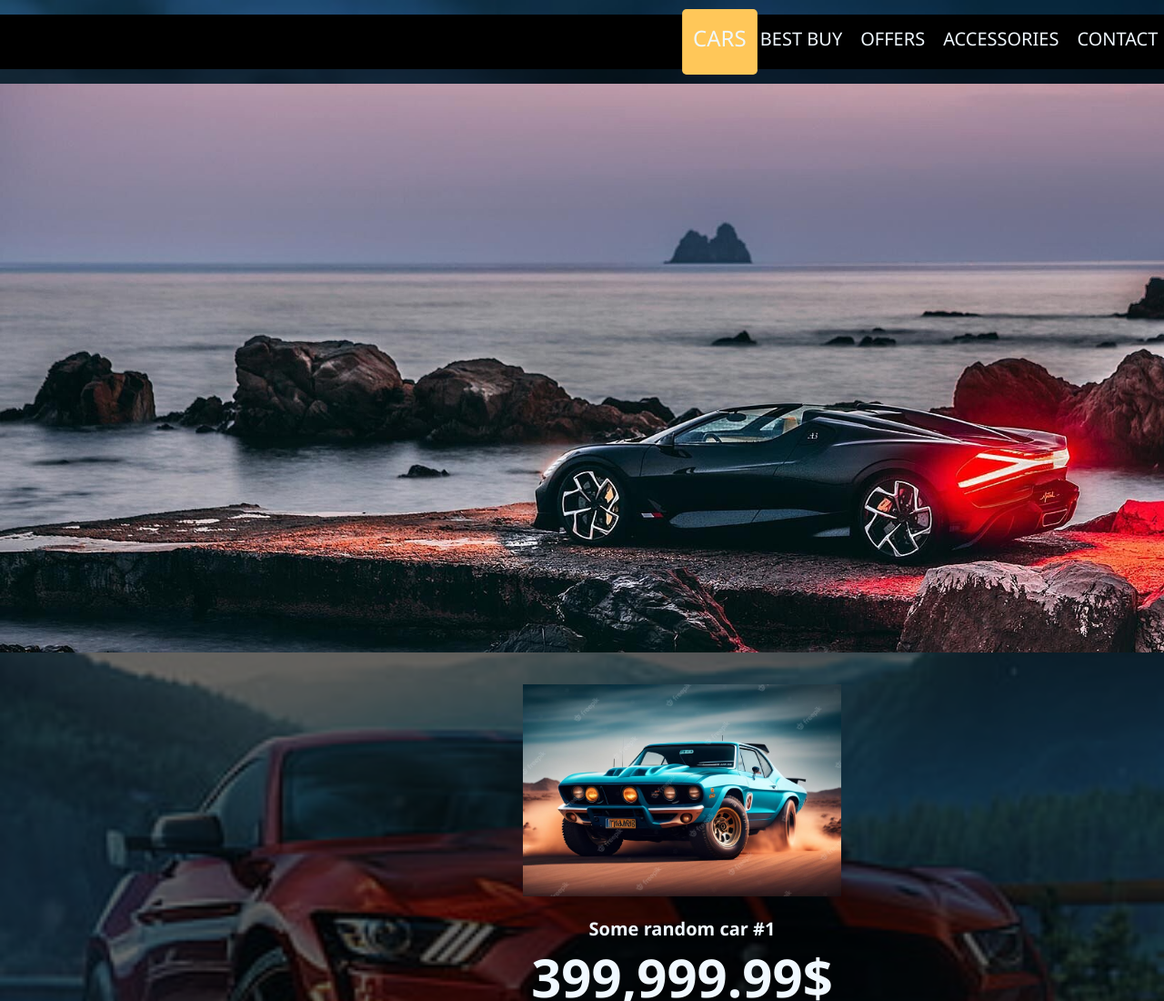
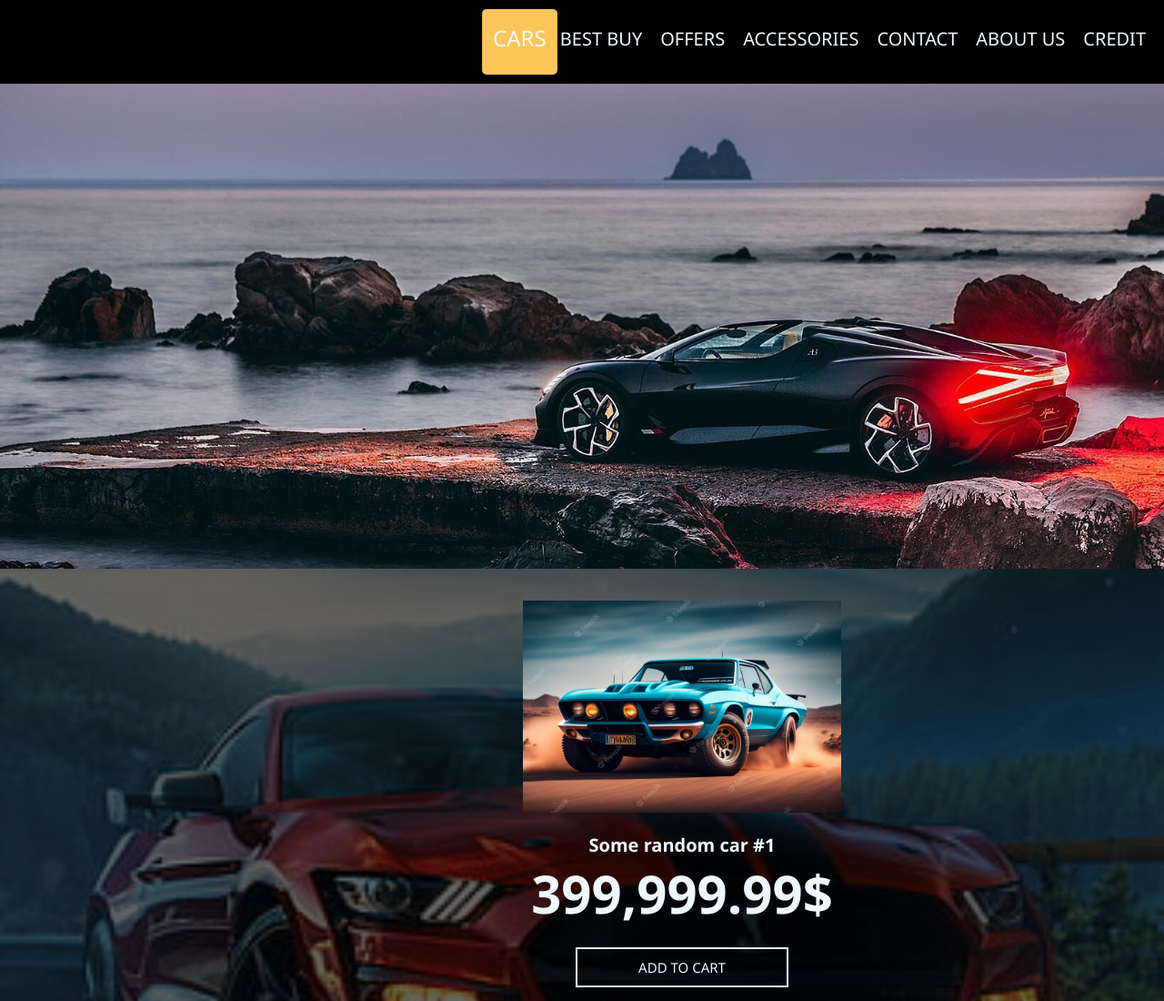
Before and after one commit to Sravan2804/car_store, a plain HTML site: page index.html in a window 1280 px wide. Shown: the top 1100 px of the page at 91% size. Drawn offline with Linux system fonts and the light colour scheme.

Commit message:
Update styles.css

```diff
--- a/css/styles.css
+++ b/css/styles.css
@@ -22,9 +22,14 @@ body{
     display: flex;
     justify-content: flex-end;
     padding: 0;
-    postion: fixed;
-    top: 0px;
 }
+nav{
+    position: fixed;
+    top: 0;
+    left:0 ;
+    width: 100%;
+}
+
 
 #main-navigation a{
     height: 50px;
```
